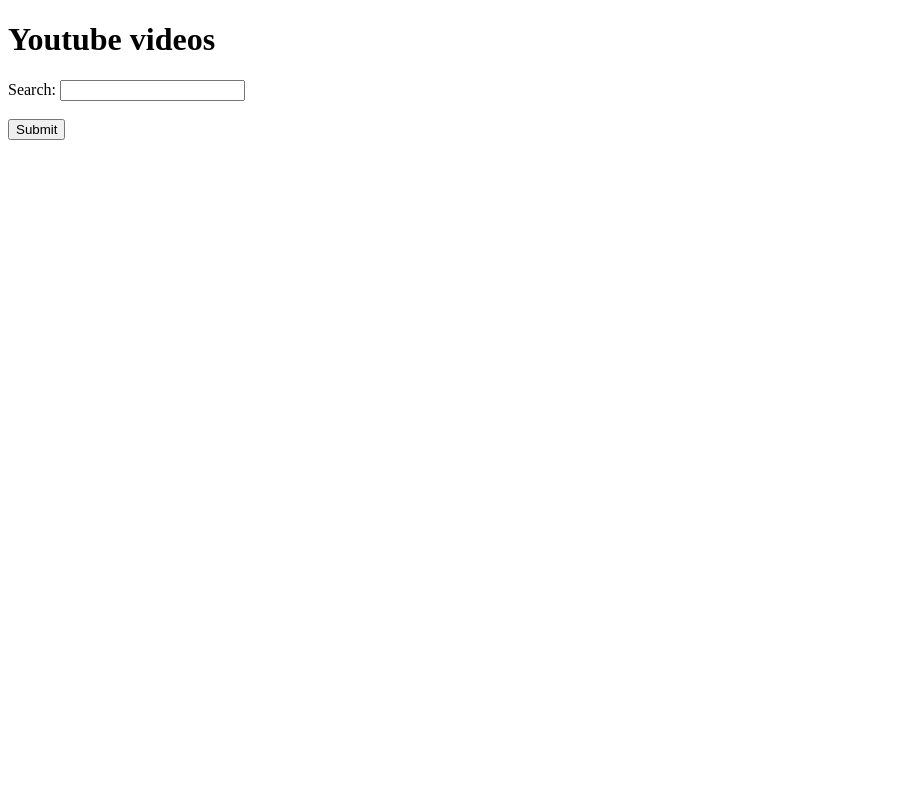
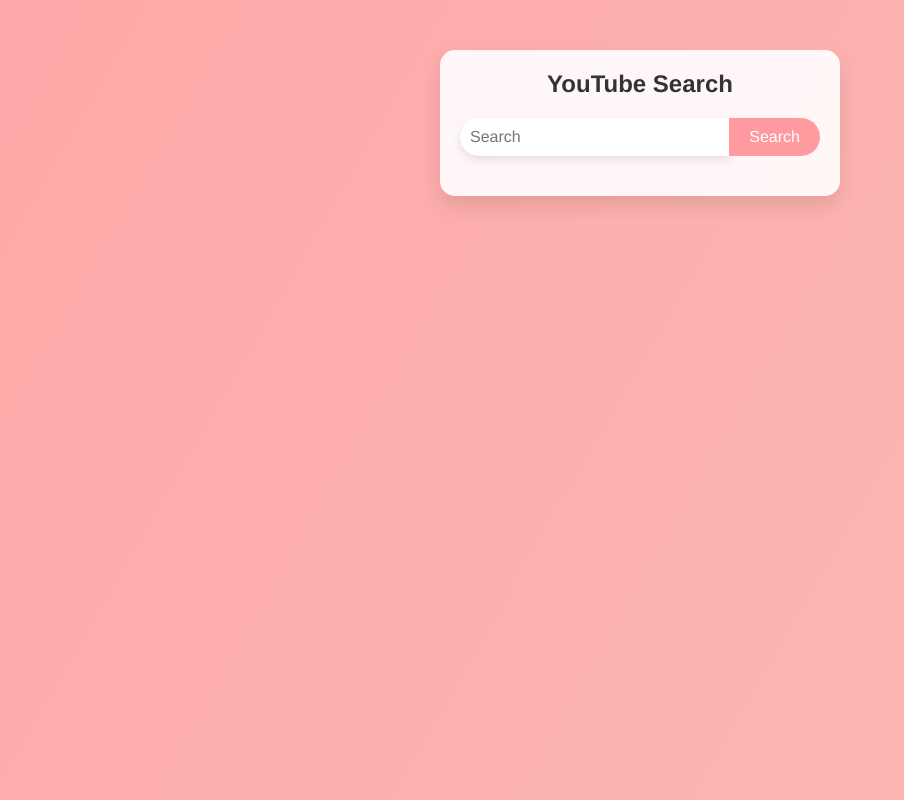
Before and after one commit to alvt55/YoutubeOverlay, a browser extension: page sidepanel.html in a window 1280 px wide. Shown: the whole page, without its empty margins (0-904 px from the left). Drawn offline with Linux system fonts and the light colour scheme.

Commit message:
Complete UI Revamp

```diff
--- a/backend/app.js
+++ b/backend/app.js
@@ -1,80 +1,60 @@
-
-
-
-
 const form = document.getElementById('myForm');
+let currentSearchTerm = '';
+let pageToken = '';  // To handle pagination in YouTube API
 
 // Add an event listener to listen for the submit event
 form.addEventListener('submit', function(event) {
-    // Prevent the form from submitting the default way (i.e., reloading the page)
     event.preventDefault();
-
-    // Capture the form data
     const searchVal = document.getElementById('search').value;
-
-    // Log the form data to the console (for demonstration)
-    console.log(`Searchval: ${searchVal}`);
-
-
-    // Optionally show a success message to the user
-    loadVideos(searchVal);
+    currentSearchTerm = searchVal;
+    pageToken = '';  // Reset the page token for new searches
+    loadVideos(searchVal, true);  // Load the first 10 videos, true indicates a new search
 });
 
-
-
-// returns 3 video ids based on "search" parameter
+// Function to search videos (returns 10 video IDs and nextPageToken for pagination)
 async function Search(search) {
-    const result =  await fetch(`https://www.googleapis.com/youtube/v3/search?key=AIzaSyCEm2qPWQZsqoH92JFyGYsi2eHag-kko0Q&q=${search}&type=video&part=snippet&maxResults=3`);
+    const result =  await fetch(`https://www.googleapis.com/youtube/v3/search?key=AIzaSyBCQZe7sxmbpMQTzGvkyvypQgfzh-Sof6g&q=${search}&type=video&part=snippet&maxResults=3`);
 
     const r = await result.json();
     const e = await r.items;
+    pageToken = r.nextPageToken || '';  // Update the page token for the next API call
 
-    const listOfLinks = [];
-
-    const t = await e.map(i => {
-        listOfLinks.push(i.id.videoId);
-    })
-
-    return await listOfLinks;
-
+    const listOfLinks = e.map(i => i.id.videoId);
+    return listOfLinks;
 }
 
-async function loadVideos(search) {
-
-
-
-    // Array of video IDs
+// Function to load videos into the container
+async function loadVideos(search, isNewSearch = false) {
     const videoIds = await Search(search);
-
     let link = "https://www.youtube.com/embed/";
-
-    // Select the container where the iframes will be appended
     let container = document.getElementById('video-container');
 
-     // remove previous videos
-     container.innerHTML = '';
+    if (isNewSearch) {
+        // Clear previous videos if it's a new search
+        container.innerHTML = '';
+    }
 
-    // Loop through the video IDs array
+    // Loop through the video IDs and append them to the container
     videoIds.forEach(videoId => {
-        // Create a currDiv element with the responsive container class
-        let currDiv = document.createElement('currDiv');
+        let currDiv = document.createElement('div');
         currDiv.className = 'responsive-iframe-container';
 
-        // Create an iframe element
         let iframe = document.createElement('iframe');
-
-        // Set the iframe's attributes
         iframe.src = link + videoId;
         iframe.allow = "accelerometer; autoplay; clipboard-write; encrypted-media; gyroscope; picture-in-picture";
         iframe.allowFullscreen = true;
 
-        // Append the iframe to the currDiv (responsive container)
         currDiv.appendChild(iframe);
-
-        // Append the currDiv to the main container
         container.appendChild(currDiv);
     });
 }
 
-// Call the function to load videos
-// loadVideos();
+// Infinite scrolling
+window.addEventListener('scroll', () => {
+    const { scrollTop, scrollHeight, clientHeight } = document.documentElement;
+
+    if (scrollTop + clientHeight >= scrollHeight - 10 && pageToken) {
+        // Load the next set of videos when reaching the bottom if a valid pageToken exists
+        loadVideos(currentSearchTerm);
+    }
+});
--- a/sidepanel.html
+++ b/sidepanel.html
@@ -1,32 +1,32 @@
 <!DOCTYPE html>
-<html>
+<html lang="en">
 
 <head>
+    <meta charset="UTF-8">
+    <meta name="viewport" content="width=device-width, initial-scale=1.0">
     <title>My Sidepanel</title>
-    <style>
-        div.a {
-            word-wrap: break-word;
-        }
-    </style>
-        <!-- Link to the external CSS file -->
-        <link rel="stylesheet" href="style.css">
+    <!-- Link to the external CSS file -->
+    <link rel="stylesheet" href="style.css">
 </head>
 
 <body>
-    <h1>Youtube videos</h1>
-    <form id="myForm">
-        <label for="search">Search:</label>
-        <input type="text" id="search" name="search" required><br><br>
-        <input type="submit" value="Submit">
-    </form>
-    <div class="a">
+    <!-- Moving pastel background -->
+    <div class="background"></div>
+
+    <div class="app-container">
+        <h1>YouTube Search</h1>
+        <form id="myForm">
+            <div class="input-group">
+                <input type="text" id="search" name="search" placeholder="Search" required>
+                <button type="submit" class="btn">Search</button>
+            </div>
+        </form>
+        <!-- Container for the videos -->
+        <div id="video-container"></div>
     </div>
-    <!-- Container for the videos -->
-    <div id="video-container"></div>
 
     <!-- Link to the external JavaScript file -->
     <script src="backend/app.js"></script>
-
 </body>
 
 </html>
--- a/style.css
+++ b/style.css
@@ -1,20 +1,101 @@
+/* Reset browser defaults */
+* {
+    margin: 0;
+    padding: 0;
+    box-sizing: border-box;
+    font-family: 'Helvetica Neue', sans-serif;
+}
+
+/* Full height background with animation */
+.background {
+    position: fixed; /* Ensure background is fixed to the viewport */
+    top: 0;
+    left: 0;
+    width: 100%;
+    height: 100%;  /* Use 100% to cover the full height of the viewport */
+    background: linear-gradient(120deg, #ff9a9e 0%, #fad0c4 100%);
+    background-size: 300% 300%;
+    z-index: -1;
+    animation: movingBackground 8s ease infinite;
+}
+
+@keyframes movingBackground {
+    0% { background-position: 0% 50%; }
+    50% { background-position: 100% 50%; }
+    100% { background-position: 0% 50%; }
+}
+
+/* Main container */
+.app-container {
+    position: relative;
+    max-width: 400px;
+    margin: 50px auto;
+    padding: 20px;
+    background: rgba(255, 255, 255, 0.9);
+    border-radius: 15px;
+    box-shadow: 0 10px 20px rgba(0, 0, 0, 0.1);
+}
+
+/* Title */
+h1 {
+    font-size: 24px;
+    text-align: center;
+    margin-bottom: 20px;
+    color: #333;
+}
+
+/* Input group styling */
+.input-group {
+    display: flex;
+    align-items: center;
+}
+
+.input-group input {
+    flex: 1;
+    padding: 10px;
+    border: none;
+    border-radius: 25px 0 0 25px;
+    font-size: 16px;
+    box-shadow: 0 4px 8px rgba(0, 0, 0, 0.1);
+}
+
+.input-group .btn {
+    padding: 10px 20px;
+    border: none;
+    background-color: #ff9a9e;
+    border-radius: 0 25px 25px 0;
+    color: white;
+    font-size: 16px;
+    cursor: pointer;
+    transition: background-color 0.3s ease;
+}
+
+.input-group .btn:hover {
+    background-color: #fad0c4;
+}
+
+/* Video container */
+#video-container {
+    margin-top: 20px;
+}
 
 /* Responsive video container */
 .responsive-iframe-container {
     position: relative;
     overflow: hidden;
     width: 100%;
-    padding-top: 56.25%; /* 16:9 aspect ratio */
+    padding-top: 56.25%;
     height: 0;
+    margin-bottom: 15px;
 }
 
-/* Make iframe fill the container while maintaining aspect ratio */
+/* Responsive video container iframe for yt list container */
 .responsive-iframe-container iframe {
     position: absolute;
     top: 0;
     left: 0;
-    bottom: 0;
-    right: 0;
     width: 100%;
     height: 100%;
+    border: none;
+    border-radius: 12px;  /* Added rounded corners */
 }
```
